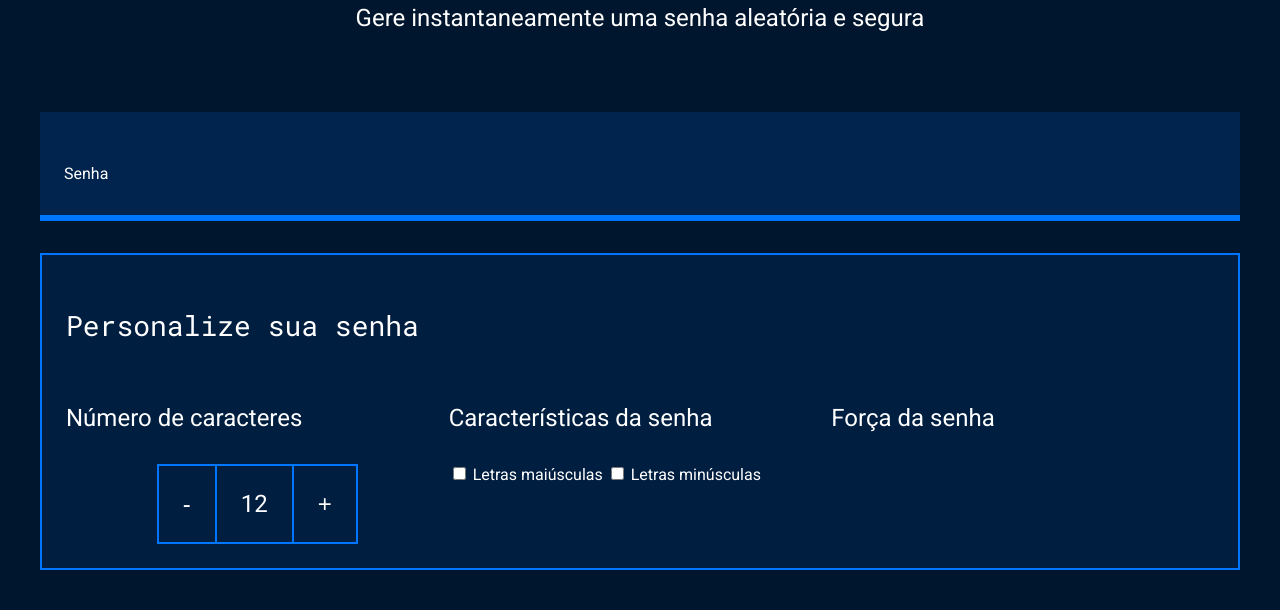
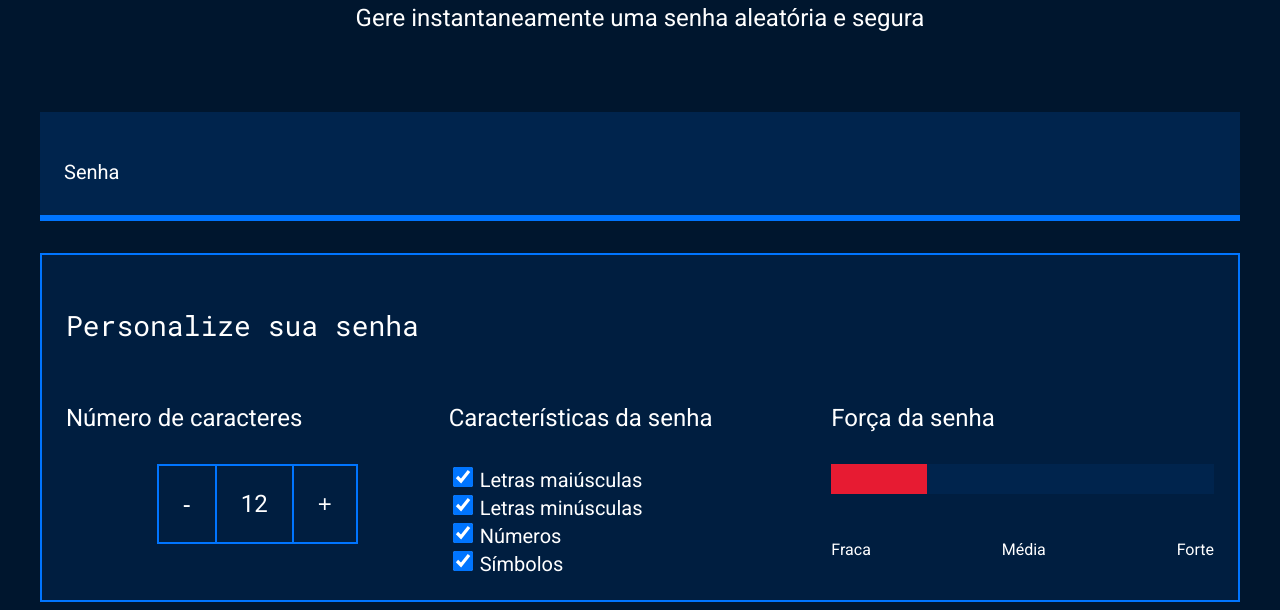
Before and after one commit to Maria-Paula23/Gerador-de-Senhas---MP---3B, a plain HTML site: page index.html in a window 1280 px wide. Shown: the part 214-824 px from the top of the page. Before the commit the page ends 800 px from the top, so only its background shows below. Drawn offline with Linux system fonts and the light colour scheme.

Commit message:
Terminamos a aula 3

```diff
--- a/index.html
+++ b/index.html
@@ -32,13 +32,32 @@
                 </div>
                 <div class="parametro-senha">
                     <h4 class="parametro-senha__titulo">Características da senha</h4>
-                    <input name="maiusculo" type="checkbox">
-                    <label for="maiusculo">Letras maiúsculas</label>
-                    <input name="minusculo" type="checkbox">
-                    <label for="minusculo">Letras minúsculas</label>
+                    <div class="parametro-senha-checkbox">
+                        <input name="maiusculo" type="checkbox" class="checkbox" checked>
+                        <label for="maiusculo">Letras maiúsculas</label>
+                    </div>
+                    <div class="parametro-senha-checkbox">
+                        <input name="minusculo" type="checkbox" class="checkbox" checked>
+                        <label for="minusculo">Letras minúsculas</label>
+                    </div>
+                    <div class="parametro-senha-checkbox">
+                        <input name="numeros" type="checkbox" class="checkbox" checked>
+                        <label for="numeros">Números</label>
+                    </div>
+                    <div class="parametro-senha-checkbox">
+                        <input name="simbolos" type="checkbox" class="checkbox" checked>
+                        <label for="simbolos">Símbolos</label>
+                    </div>
                 </div>
                 <div class="parametro-senha">
                     <h4 class="parametro-senha__titulo">Força da senha</h4>
+                    <div class="barra"></div>
+                    <div class="forca fraca"></div>
+                    <div class="parametro-senha-textos">
+                       <p>Fraca</p>
+                       <p>Média</p>
+                       <p>Forte</p>
+                    </div>
                 </div>
             </div>
         </div>
--- a/style.css
+++ b/style.css
@@ -107,6 +107,48 @@ body{
     font-size: 24px;
 }
 
+label{
+    font-size: 20px;
+}
+
+.checkbox{
+    width: 20px;
+    height: 20px;
+    cursor: pointer;
+}
+
+.barra{
+    background-color: var(--fundo-senha);
+    height: 30px;
+    width: 100%;
+}
+
+.forca{
+    height: 30px;
+    position: relative;
+    bottom: 30px;
+}
+
+.fraca{
+    width: 25%;
+    background-color: #E71B32;
+}
+
+.media{
+    background-color: #FAF408;
+    width: 50%;
+}
+
+.forte{
+    background-color: #00FF85;
+    width: 100%;
+}
+
+.parametro-senha-textos{
+    display: flex;
+    justify-content: space-between;
+}
+
 @media screen and (min-width: 768px) {
     .parametro-coluna__senha{
         flex-direction: row;
```
